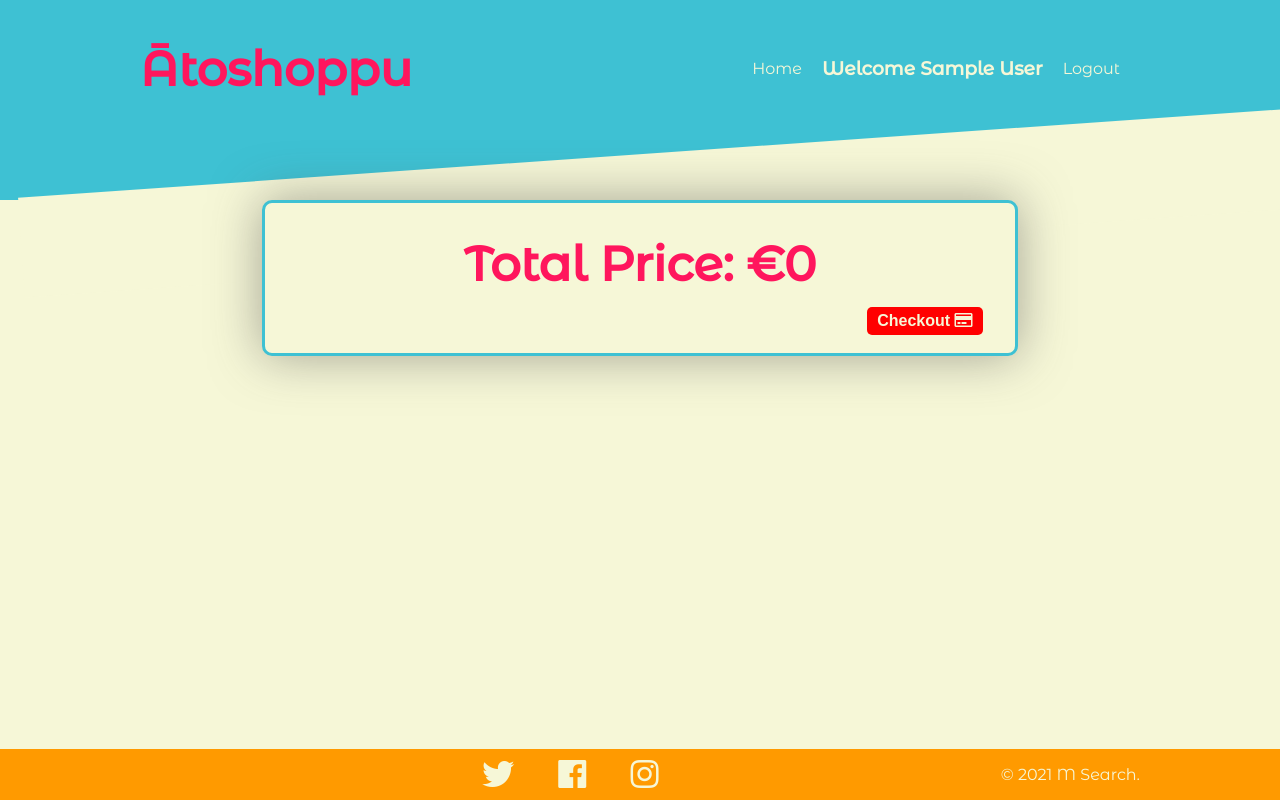
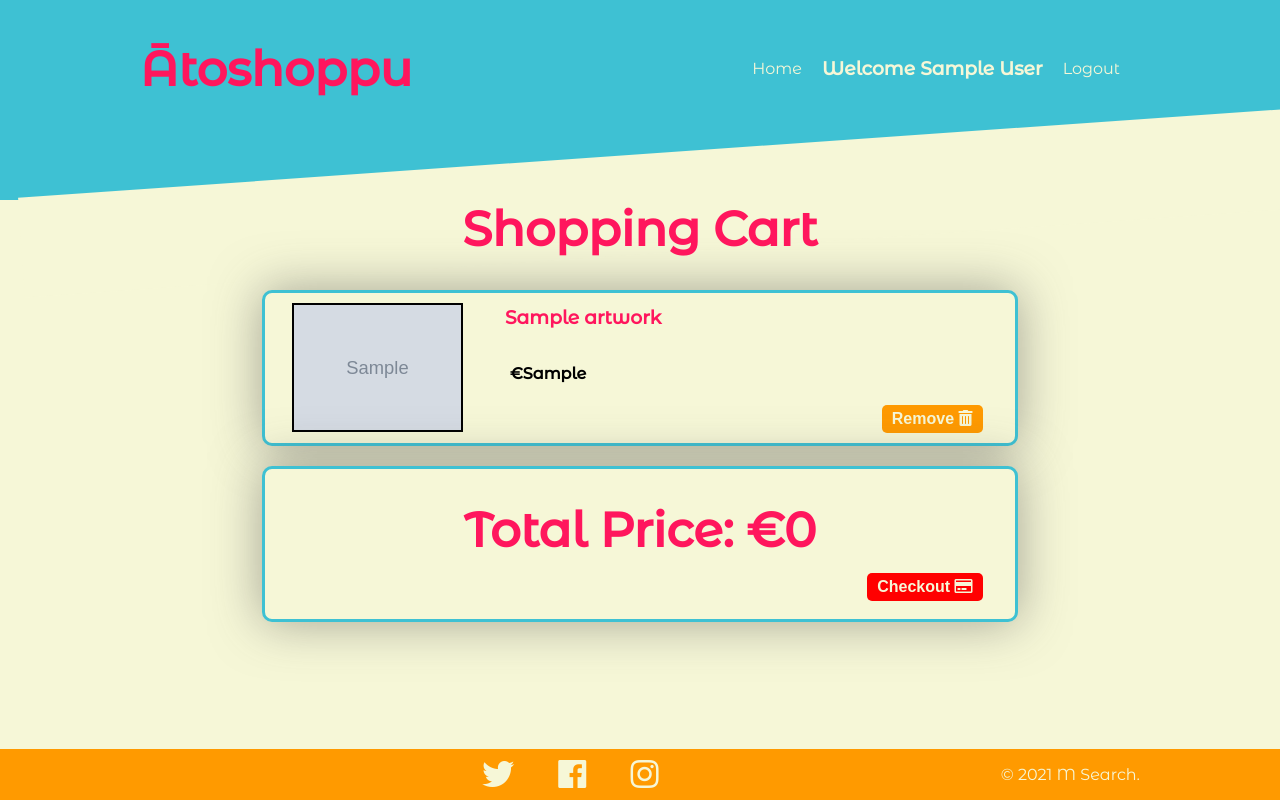
Before and after one commit to Shizen-no-ko/shop-webpage-python-flask, a Flask app: page /cart in a window 1280 px wide. Run offline with Flask 2, Linux system fonts and the light colour scheme; a user stored in the database is signed in; tables that the repository leaves empty hold one stand-in row (values such as "Sample post"); grey boxes marked "Sample" are stand-in pictures; some libraries are stand-ins or nearby versions.

Commit message:
Fixes code, to allow multiple instances of artworks in purchases table, with different buyer ids, to persist shopping carts after logout. Also fixes functionality to update this purchases table, if user starts adding items to cart before login. Amends artwork table to allow storage of buyer id. Adds functionality to display empty cart message when cart is empty.

```diff
--- a/main.py
+++ b/main.py
@@ -4,75 +4,28 @@ from werkzeug.security import generate_password_hash, check_password_hash
 from datetime import datetime
 from random import shuffle
 from flask_sqlalchemy import SQLAlchemy
-from sqlalchemy import Table, Column, Integer, ForeignKey
+from sqlalchemy import Table, Column, Integer, ForeignKey, and_
 from sqlalchemy.orm import relationship
 from dotenv import load_dotenv
 import os
 import stripe
 from forms import RegisterForm, LoginForm
-from flask_wtf import FlaskForm
-from wtforms import SubmitField
+# from flask_wtf import FlaskForm
+# from wtforms import SubmitField
 
 
 load_dotenv()
 stripe.api_key=os.getenv("STRIPE_API_KEY")
-
-art_list = ["about.png", "boat.png", "bus.png", "elephantus.png", "gojongarr.png", "hana.png", "hula.png", "lenny.png", "leonard.png", "paradies.png", "station.png", "the_handbag.png", "this_is_the_way.png", "zowie.png"]
-art_path_list = [f"static/images/art/{a}" for a in art_list]
-title_list = ["I'm about to tell you...", "The Boat House", "The Bus Gang", "Elegypt", "Dr. Gojongarr was an incredibly nice man", "Hana no Koala", "Hula Horse", "The Ballad of Lenny Kowalusky and the Man Sized Critter", "Leonard", "The Catcher of Birds of Paradise", "The Station Master", "The Handbag of the Best Friend of the Boy Who Has the Whole Universe Inside his Mouth", "This is the way we make the sun rise", "Zowie-Kerpowie"]
-description_list = ["2021, Oil on Canvas, 100x80cm"]
-price_list = ["1000", "1000", "1500", "2500", "2000", "2500", "1000", "2000", "2500", "1500", "1000", "3500", "2500", "1500"]
-
-# shuffle(art_path_list)
-# print(art_path_list)
+# For maintaining year for copyright notice.
 now = datetime.now()
 current_year = now.strftime("%Y")
 
-app = Flask(__name__)
-
-# Connect to Database
-app.config['SQLALCHEMY_DATABASE_URI'] = 'sqlite:///artworks.db'
-app.config['SQLALCHEMY_TRACK_MODIFICATIONS'] = False
-app.secret_key = os.getenv("APP_SECRET_KEY")
-
-
-login_manager = LoginManager()
-login_manager.init_app(app)
-
-db = SQLAlchemy(app)
-
-
-
-class Artwork(db.Model):
-    __tablename__ = "artworks"
-    id = db.Column(db.Integer, primary_key=True)
-    title = db.Column(db.String(250), unique=False, nullable=False)
-    description = db.Column(db.String(1000), nullable=False)
-    img_url = db.Column(db.String(500), nullable=False)
-    price = db.Column(db.String(250), nullable=True)
-    sold = db.Column(db.Boolean, nullable=False)
-
-class User(UserMixin, db.Model):
-    __tablename__ = "users"
-    id = db.Column(db.Integer, primary_key=True)
-    email = db.Column(db.String(250), nullable=False)
-    password = db.Column(db.String(250), nullable=False)
-    name = db.Column(db.String(250), nullable=False)
-    bought = relationship("Purchase", back_populates="buyer")
-
-class Purchase(db.Model):
-    __tablename__ = "purchases"
-    id = db.Column(db.Integer, primary_key=True)
-    product_id = Column(db.Integer)
-    buyer_id = Column(Integer, ForeignKey('users.id'))
-    buyer = relationship("User", back_populates="bought")
-
-
-
-
-
-db.create_all()
-
+# For initializing artworks database
+# art_list = ["about.png", "boat.png", "bus.png", "elephantus.png", "gojongarr.png", "hana.png", "hula.png", "lenny.png", "leonard.png", "paradies.png", "station.png", "the_handbag.png", "this_is_the_way.png", "zowie.png"]
+# art_path_list = [f"static/images/art/{a}" for a in art_list]
+# title_list = ["I'm about to tell you...", "The Boat House", "The Bus Gang", "Elegypt", "Dr. Gojongarr was an incredibly nice man", "Hana no Koala", "Hula Horse", "The Ballad of Lenny Kowalusky and the Man Sized Critter", "Leonard", "The Catcher of Birds of Paradise", "The Station Master", "The Handbag of the Best Friend of the Boy Who Has the Whole Universe Inside his Mouth", "This is the way we make the sun rise", "Zowie-Kerpowie"]
+# description_list = ["2021, Oil on Canvas, 100x80cm"]
+# price_list = ["1000", "1000", "1500", "2500", "2000", "2500", "1000", "2000", "2500", "1500", "1000", "3500", "2500", "1500"]
 
 def create_art_database():
     for a in range(len(art_list)):
@@ -86,18 +39,77 @@ def create_art_database():
         db.session.add(new_artwork)
         db.session.commit()
 
+
+app = Flask(__name__)
+
+# Connect to Database
+app.config['SQLALCHEMY_DATABASE_URI'] = 'sqlite:///artworks.db'
+app.config['SQLALCHEMY_TRACK_MODIFICATIONS'] = False
+app.secret_key = os.getenv("APP_SECRET_KEY")
+
+login_manager = LoginManager()
+login_manager.init_app(app)
+
+db = SQLAlchemy(app)
+
+# Database models
+class Artwork(db.Model):
+    __tablename__ = "artworks"
+    id = db.Column(db.Integer, primary_key=True)
+    title = db.Column(db.String(250), unique=False, nullable=False)
+    description = db.Column(db.String(1000), nullable=False)
+    img_url = db.Column(db.String(500), nullable=False)
+    price = db.Column(db.String(250), nullable=True)
+    sold = db.Column(db.Boolean, nullable=False)
+    buyer_id = Column(Integer, ForeignKey('users.id'))
+    buyer = relationship("User", back_populates="bought")
+
+
+class User(UserMixin, db.Model):
+    __tablename__ = "users"
+    id = db.Column(db.Integer, primary_key=True)
+    email = db.Column(db.String(250), nullable=False)
+    password = db.Column(db.String(250), nullable=False)
+    name = db.Column(db.String(250), nullable=False)
+    reserved = relationship("Purchase", back_populates="buyer")
+    bought = relationship("Artwork", back_populates="buyer")
+
+
+class Purchase(db.Model):
+    __tablename__ = "purchases"
+    id = db.Column(db.Integer, primary_key=True)
+    product_id = Column(db.Integer)
+    buyer_id = Column(Integer, ForeignKey('users.id'))
+    buyer = relationship("User", back_populates="reserved")
+
+
+
+
+# Initialize database
+# db.create_all()
+
+# Populate artwork stock
+# create_art_database()
+
+# Updates cart items, from pre-login state, upon login
 def update_user_purchases():
     all_purchases = Purchase.query.all()
     for purchase in all_purchases:
         if not purchase.buyer_id:
             purchase.buyer_id = current_user.get_id()
+            db.session.commit()
 
-create_art_database()
 
 @login_manager.user_loader
 def load_user(user_id):
     return User.query.get(int(user_id))
 
+# if current_user.is_authenticated:
+    #     purchases = Purchase.query.filter_by(buyer_id=current_user.get_id()).count()
+    # else:
+    #     purchases = Purchase.query.filter_by(buyer_id == None).count()
+    # purchases = Purchase.query.count()
+    # all_artworks = Artwork.query.all()
 
 @app.route('/', methods=['POST', 'GET'])
 def home():
@@ -116,42 +128,40 @@ def home():
                 )
         db.session.add(new_purchase)
         db.session.commit()
-    # if current_user.is_authenticated:
-    #     purchases = Purchase.query.filter_by(buyer_id=current_user.get_id()).count()
-    # else:
-    #     purchases = Purchase.query.filter_by(buyer_id == None).count()
-    # purchases = Purchase.query.count()
-    # all_artworks = Artwork.query.all()
-    art_list = []
+    list_of_art = []
     art_id_list = []
     purchases = 0
     all_purchases = Purchase.query.all()
     for purchase in all_purchases:
         # if user is logged-in, append only artworks not in their shopping cart
         if current_user.is_authenticated:
-            if purchase.buyer_id != current_user.get_id():
+            if purchase.buyer_id == int(current_user.get_id()):
                 art_id_list.append(purchase.product_id)
+                purchases += 1
             # if the purchase is in their shopping cart, increment purchases counter
-            else:
-                purchases += 1
+            # else:
+            #     purchases += 1
         # otherwise, as the un-logged-in shopping cart has no buyer id, append only those with an id
         else:
-            if purchase.buyer_id:
+            if not purchase.buyer_id:
                 art_id_list.append(purchase.product_id)
+                purchases += 1
             # if the purchase has no id then it is in their shopping cart,
             # therefore, increment purchases counter
-            else:
-                purchases += 1
+            # else:
+            #     purchases += 1
     art_id_list = list(set(art_id_list))
-    for art_id in art_id_list:
-        art_list.append(Artwork.query.get(art_id))
-    # for artwork in all_artworks:
-    #     if not artwork.sold:
-    #         art_list.append(artwork)
+    # for art_id in art_id_list:
+    #     art_list.append(Artwork.query.get(art_id))
+    all_artworks = Artwork.query.all()
+    for artwork in all_artworks:
+        if artwork.id not in art_id_list:
+            list_of_art.append(artwork)
     # list comprehension, only art which is not sold should be rendered.
-    art_list = [art for art in art_list if not art.sold]
-    shuffle(art_list)
-    return render_template("index.html", art_list=art_list, purchases=purchases, current_year=current_year)
+    final_art_list = [art for art in list_of_art if not art.sold]
+    print(final_art_list)
+    shuffle(final_art_list)
+    return render_template("index.html", art_list=final_art_list, purchases=purchases, current_year=current_year)
 
 
 @app.route('/cart', methods=['POST', 'GET'])
@@ -164,7 +174,11 @@ def cart():
             Purchase.query.filter_by(product_id=art_id).filter_by(buyer_id=current_user.get_id()).delete()
         # otherwise, if not logged-in just delete temporarily stored instance
         else:
-            Purchase.query.filter_by(product_id=art_id).filter_by(buyer_id == None).delete()
+            # query = Purchase.query.join(Purchase.spaces).filter(User.username == 'Bob', Space.name == 'Mainspace').first()
+            #
+            # query.delete()
+            Purchase.query.filter(Purchase.product_id == art_id).filter(Purchase.buyer_id == None).delete()
+            # Purchase.query.filter_by(product_id=art_id).filter_by(buyer_id == None).delete()
         # artwork = Artwork.query.get(art_id)
         # artwork.sold = False
         db.session.commit()
@@ -177,18 +191,25 @@ def cart():
     purchases_list = []
     for purchase in all_purchases:
         if current_user.is_authenticated:
-            if purchase.buyer_id == current_user.get_id():
+            print("purchase.buyer_id")
+            print(type(purchase.buyer_id))
+            print("user_id")
+            print(type(current_user.get_id()))
+            if purchase.buyer_id == int(current_user.get_id()):
+                print("got a match")
                 purchase_id_list.append(purchase.product_id)
                 purchases_list.append(Artwork.query.get(purchase.product_id))
+                print("Purchases list is")
+                print(purchases_list)
         else:
             if not purchase.buyer_id:
                 purchase_id_list.append(purchase.product_id)
                 purchases_list.append(Artwork.query.get(purchase.product_id))
-        purchases = len(purchase_id_list)
+        # purchases = len(purchase_id_list)
         # append product_id to the render list for the shopping cart
         # purchase_id_list.append(purchase.product_id)
         # purchases_list.append(Artwork.query.get(purchase.product_id))
-    return render_template("cart.html", purchases_list=purchases_list, purchases=purchases, current_year=current_year)
+    return render_template("cart.html", purchases_list=purchases_list, purchases=len(purchases_list), current_year=current_year)
 
 
 @app.route('/register', methods=['POST', 'GET'])
@@ -207,8 +228,10 @@ def register():
         db.session.commit()
         login_user(new_user)
         update_user_purchases()
-        if Purchase.query.count() > 0:
+        if Purchase.query.filter(Purchase.buyer_id == current_user.get_id()).count() > 0:
             return redirect(url_for("cart"))
+        # if Purchase.query.count() > 0:
+        #     return redirect(url_for("cart"))
         else:
             return redirect(url_for("home"))
     return render_template("register.html", form=register_form, current_year=current_year)
@@ -252,7 +275,9 @@ def logout():
     all_purchases = Purchase.query.all()
     for purchase in all_purchases:
         if not purchase.buyer_id:
-            purchase.delete()
+            Purchase.query.filter_by(id=purchase.id).delete()
+            # purchase.delete()
+            db.session.commit()
     logout_user()
     return redirect(url_for('home'))
 
@@ -297,5 +322,6 @@ def create_checkout_session():
         return jsonify(error=str(e)), 403
 
 
+
 if __name__ == "__main__":
 	app.run(debug=True)
--- a/static/css/styles.css
+++ b/static/css/styles.css
@@ -130,7 +130,7 @@ section .flex{
 }
 
 .log-reg-reminder {
-    display:inline
+    display:inline;
 }
 
 
@@ -269,6 +269,13 @@ section .flex{
     max-width: 1000px;
 }
 
+.title{
+    margin-top: 0;
+    position: relative;
+    text-align: center;
+    z-index: 500;
+}
+
 .flex{
     align-items: center;
     display: flex;
--- a/templates/cart.html
+++ b/templates/cart.html
@@ -2,6 +2,7 @@
 {% block content %}
 {% set total= namespace(value=0) %}
 <div class="container">
+    <h1 class="title">Shopping Cart</h1>
 {% for purchase in purchases_list %}
 {% set total.value = total.value + purchase.price | int %}
 <div class="card purchase-card">
@@ -17,8 +18,14 @@
     </div>
 </div>
 {% endfor %}
-    <div class="card purchase-card total-card"><h1>Total Price: €{{ total.value }}</h1>
-     <form>
+
+    <div class="card purchase-card total-card">
+        {% if purchases > 0 %}
+        <h1>Total Price: €{{ total.value }}</h1>
+        {% else %}
+            <h1>Shopping Cart is Empty</h1>
+        {% endif %}
+        <form>
          {% if current_user.is_authenticated %}
             <button class="button">Checkout <i class="far fa-credit-card"></i></button>
      </form>
```
